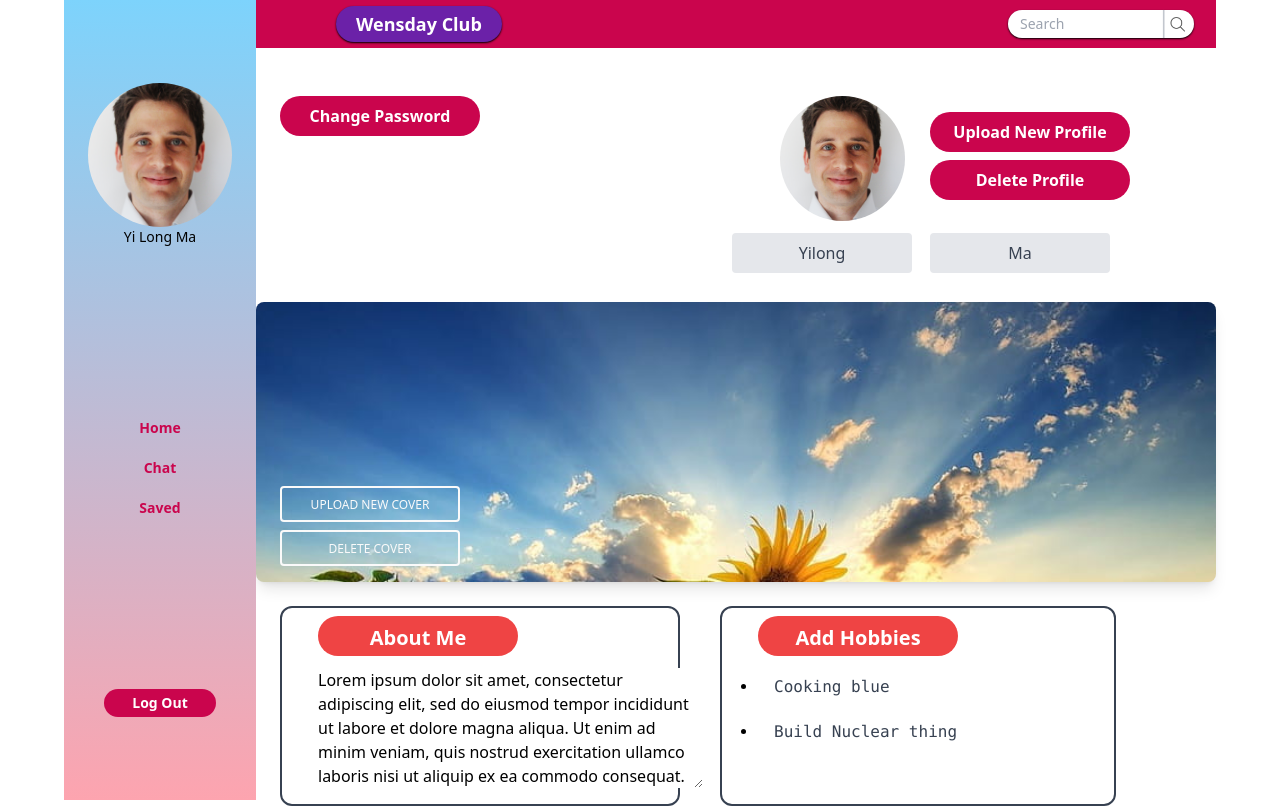
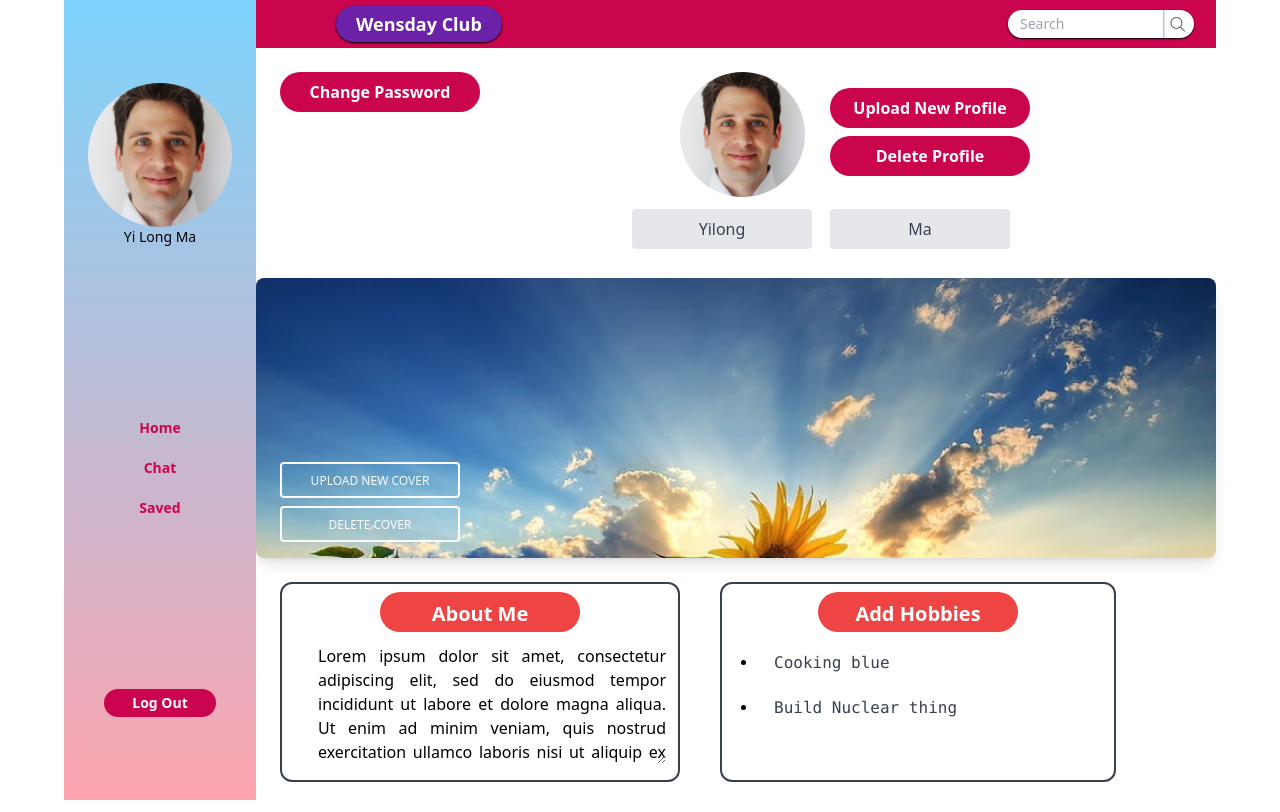
Before and after one commit to eavlongs/Wensday-Club, a Next.js app in the folder wensday-club-main/: page /edit in a window 1280 px wide. Shown: the top 812 px of the page. Built offline with nearby package versions, Linux system fonts and the light colour scheme.

Commit message:
Update page.tsx

```diff
--- a/wensday-club-main/app/(protected)/edit/page.tsx
+++ b/wensday-club-main/app/(protected)/edit/page.tsx
@@ -7,17 +7,17 @@ export default function Page() {
     const [editPassword, setEditPassword] = useState(false);
     return (
         <>
-            <div className='hugecontainer w-full h-[750px] pt-6 border-gray-700'>
-                <div className='upper-container  w-[1100px] h-[230px]  pt-6 pl-6 flex'>
-                    <div className='right-box w-[200px] h-[100px]'>
+            <div className='hugecontainer w-full h-[750px] border-gray-700'>
+                <div className='upper-container  w-16 md:w-[900px] lg:w-[1100px] h-[230px]  pt-6 pl-6 flex'>
+                    <div className='right-box w-[200px] h-[100px] absolute'>
                         <button
-                            className='w-[200px] bg-debian-red hover:bg-red-700 text-white font-bold py-2 px-4 rounded-full'
+                            className='w-[200px] bg-debian-red hover:bg-red-700 text-white font-bold py-2 px-4 rounded-full  '
                             onClick={() => setEditPassword(true)}
                         >
                             Change Password
                         </button>
                     </div>
-                    <div className='left-box w-[600px] h-[220px] flex items-center justify-center mx-auto'>
+                    <div className='left-box w-[600px] h-[220px] flex  items-center justify-center mx-auto'>
                         <div className='left w-[250px] h-[220px] '>
                             <div className='max-w-[125px] max-h-[125px] w-[calc(6rem+6vw)] h-[calc(6rem+6vw)] relative '>
                                 <Image
@@ -81,18 +81,18 @@ export default function Page() {
                     </div>
                 </div>
                 <div className='buttom w-[1200px] h-[230px] pt-6 pl-6 flex space-x-10 '>
-                    <div className='w-[400px] h-[200px]  pt-2 pl-9 border-2 border-gray-700 rounded-xl '>
-                        <div className='w-[200px] h-[40px] bg-red-500  text-white font-bold py-2 px-3 rounded-full text-xl text-center'>
+                    <div className='w-[400px] h-[200px]  pt-2 px-2 border-2 border-gray-700 rounded-xl '>
+                        <div className='w-[200px] h-[40px] bg-red-500  text-white font-bold py-2 px-3 rounded-full text-xl text-center mx-auto'>
                             About Me
                         </div>
                         <textarea
                             rows={5}
-                            cols={40}
+                            cols={36}
                             name='commentfield'
                             defaultValue={
                                 "Lorem ipsum dolor sit amet, consectetur adipiscing elit, sed do eiusmod tempor incididunt ut labore et dolore magna aliqua. Ut enim ad minim veniam, quis nostrud exercitation ullamco laboris nisi ut aliquip ex ea commodo consequat. "
                             }
-                            className='mt-3 focus:outline-none '
+                            className='mt-3 mx-7 focus:outline-none text-justify'
                         />
 
                         {/* <div className='About_Me_text font-mono font-size-sm '>
@@ -105,8 +105,8 @@ export default function Page() {
                          </div> */}
                     </div>
 
-                    <div className='w-[400px] h-[200px] pt-2 pl-9 border-2 border-gray-700 rounded-xl'>
-                        <div className='w-[200px] h-[40px] bg-red-500  text-white font-bold py-2 px-3 rounded-full text-xl text-center'>
+                    <div className='w-[400px] h-[200px] pt-2 px-9 border-2 border-gray-700 rounded-xl'>
+                        <div className='w-[200px] h-[40px] bg-red-500  text-white font-bold py-2 px-3 rounded-full text-xl text-center mx-auto'>
                             Add Hobbies
                         </div>
                         <div className='About_Me_text font-mono font-size-sm mt-2'>
```
